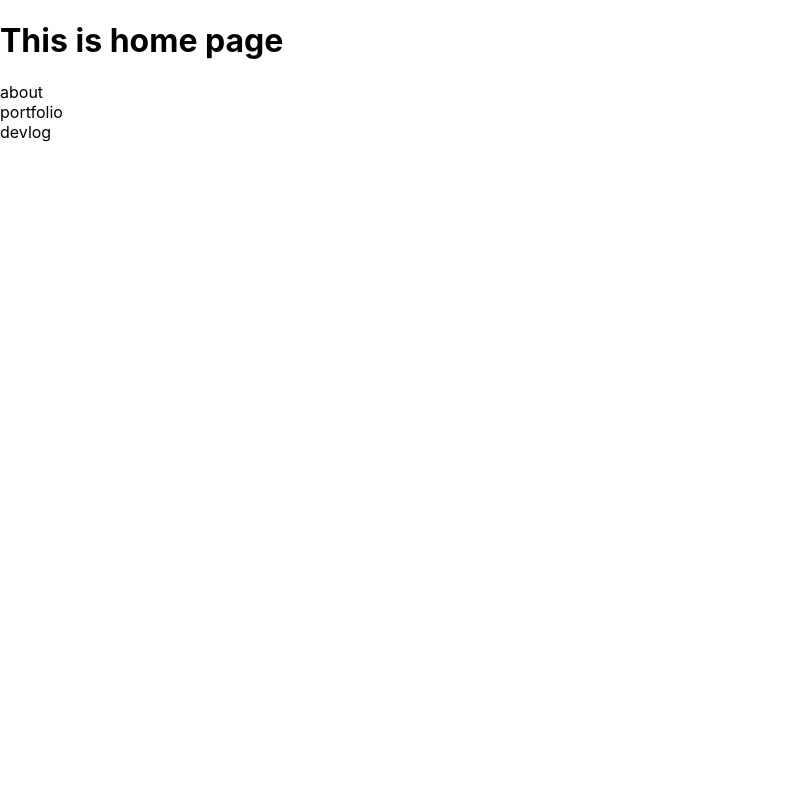
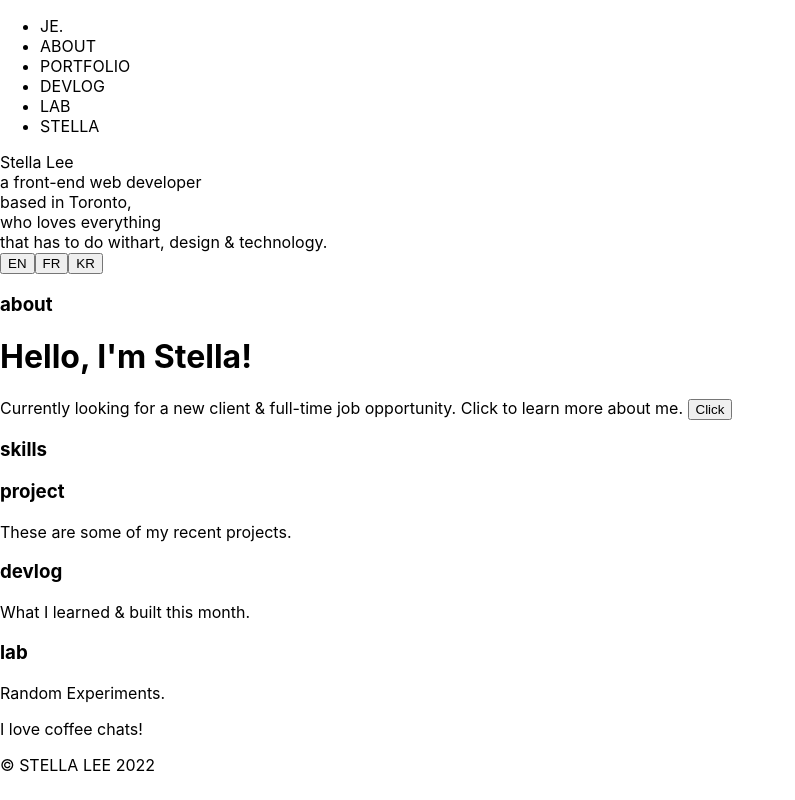
Before and after one commit to Jestella/portfolio_v4, a Next.js app: page / in a window 1280 px wide. Shown: the whole page, without its empty margins (0-795 px from the left). Built offline with nearby package versions, Linux system fonts and the light colour scheme.

Commit message:
update home page

```diff
--- a/components/Footer.tsx
+++ b/components/Footer.tsx
@@ -4,7 +4,8 @@ const Footer = () => {
   return (
     <>
       <footer>
-        <span>Stella Lee</span>
+        <p>I love coffee chats!</p>
+        <span>© STELLA LEE 2022</span>
       </footer>
     </>
   );
--- a/components/Layout.tsx
+++ b/components/Layout.tsx
@@ -1,18 +1,14 @@
-import Meta from './Meta';
-import Navbar from './Navbar';
-import Footer from './Footer';
+import Meta from './meta';
+import Navbar from './navbar';
+import Footer from './footer';
 
-const Layout = ({ children }) => {
+export default function Layout({ children }) {
   return (
     <>
       <Meta />
-      <div>
-        <Navbar />
-        <main>{children}</main>
-        <Footer />
-      </div>
+      <Navbar />
+      <main>{children}</main>
+      <Footer />
     </>
   );
-};
-
-export default Layout;
+}
--- a/components/Navbar.tsx
+++ b/components/Navbar.tsx
@@ -4,6 +4,9 @@ const Navbar = () => {
   return (
     <nav>
       <ul>
+        <li>
+          <Link href='/'>JE.</Link>
+        </li>
         <li>
           <Link href='/about'>ABOUT</Link>
         </li>
@@ -13,6 +16,12 @@ const Navbar = () => {
         <li>
           <Link href='/devlog'>DEVLOG</Link>
         </li>
+        <li>
+          <Link href='/lab'>LAB</Link>
+        </li>
+        <li>
+          <Link href='/'>STELLA</Link>
+        </li>
       </ul>
     </nav>
   );
--- /dev/null
+++ b/components/nested-layout.tsx
@@ -0,0 +1,7 @@
+import React from 'react';
+
+function NestedLayout() {
+  return <div>NestedLayout</div>;
+}
+
+export default NestedLayout;
--- a/pages/_app.tsx
+++ b/pages/_app.tsx
@@ -1,8 +1,19 @@
-import '../styles/globals.css'
-import type { AppProps } from 'next/app'
+import type { ReactElement, ReactNode } from 'react';
+import type { NextPage } from 'next';
+import type { AppProps } from 'next/app';
 
-function MyApp({ Component, pageProps }: AppProps) {
-  return <Component {...pageProps} />
+import '../styles/globals.css';
+
+export type NextPageWithLayout = NextPage & {
+  getLayout?: (page: ReactElement) => ReactNode;
+};
+
+type AppPropsWithLayout = AppProps & {
+  Component: NextPageWithLayout;
+};
+
+export default function MyApp({ Component, pageProps }: AppPropsWithLayout) {
+  const getLayout = Component.getLayout ?? ((page) => page);
+
+  return getLayout(<Component {...pageProps} />);
 }
-
-export default MyApp
--- /dev/null
+++ b/pages/api/blog.ts
@@ -0,0 +1,18 @@
+function Blog({ posts }) {}
+
+// This function gets called at build time
+export async function getStaticProps() {
+  // Call an external API endpoint to get posts
+  const res = await fetch('https://.../posts');
+  const posts = await res.json();
+
+  // By returning { props: { posts } }, the Blog component
+  // will receive `posts` as a prop at build time
+  return {
+    props: {
+      posts,
+    },
+  };
+}
+
+export default Blog;
--- a/pages/devlog.tsx
+++ b/pages/devlog.tsx
@@ -1,7 +1,11 @@
 import React from 'react';
 
 function Devlog() {
-  return <div>Devlog</div>;
+  return (
+    <div>
+      <h1>DEVLOG: Coming Soon!</h1>
+    </div>
+  );
 }
 
 export default Devlog;
--- a/pages/index.tsx
+++ b/pages/index.tsx
@@ -1,24 +1,62 @@
-import type { NextPage } from 'next';
-import Head from 'next/head';
-import Image from 'next/image';
-import styles from '../styles/Home.module.css';
+import type { ReactElement } from 'react';
+import Layout from '../components/layout';
+import NestedLayout from '../components/nested-layout';
+import type { NextPageWithLayout } from './_app';
 
-const Home: NextPage = () => {
+const Page: NextPageWithLayout = () => {
+  return <p>hellooo</p>;
+};
+
+Page.getLayout = function getLayout(page: ReactElement) {
   return (
-    <div>
-      {/* <Head>
-        <title>Create Next App</title>
-        <meta name="description" content="Generated by create next app" />
-        <link rel="icon" href="/favicon.ico" />
-      </Head> */}
-
-      <h1>This is home page</h1>
-
-      <div>about</div>
-      <div>portfolio</div>
-      <div>devlog</div>
-    </div>
+    <>
+      <Layout>
+        <div>
+          <div>
+            <span>Stella Lee</span>
+            <br />
+            <span>a front-end web developer</span>
+            <br />
+            <span>based in Toronto,</span>
+            <br />
+            <span>who loves everything</span>
+            <br />
+            <span>that has to do with</span>
+            <span>art, design & technology.</span>
+            <br />
+          </div>
+          <div>
+            <button>EN</button>
+            <button>FR</button>
+            <button>KR</button>
+          </div>
+        </div>
+        <div>
+          <h3>about</h3>
+          <h1>Hello, I'm Stella!</h1>
+          <p>
+            Currently looking for a new client & full-time job opportunity.
+            Click to learn more about me. <button>Click</button>
+          </p>
+        </div>
+        <div>
+          <h3>skills</h3>
+        </div>
+        <div>
+          <h3>project</h3>
+          <p>These are some of my recent projects.</p>
+        </div>
+        <div>
+          <h3>devlog</h3>
+          <p>What I learned & built this month.</p>
+        </div>
+        <div>
+          <h3>lab</h3>
+          <p>Random Experiments.</p>
+        </div>
+      </Layout>
+    </>
   );
 };
 
-export default Home;
+export default Page;
--- a/pages/lab.tsx
+++ b/pages/lab.tsx
@@ -1,7 +1,11 @@
 import React from 'react';
 
 function Lab() {
-  return <div>Lab</div>;
+  return (
+    <div>
+      <h1>LAB: Coming Soon!</h1>
+    </div>
+  );
 }
 
 export default Lab;
```
Also changed, not shown: pages/about.tsx (+46 -1 lines), 1 other file (tests, documents, lock files or other folders).
